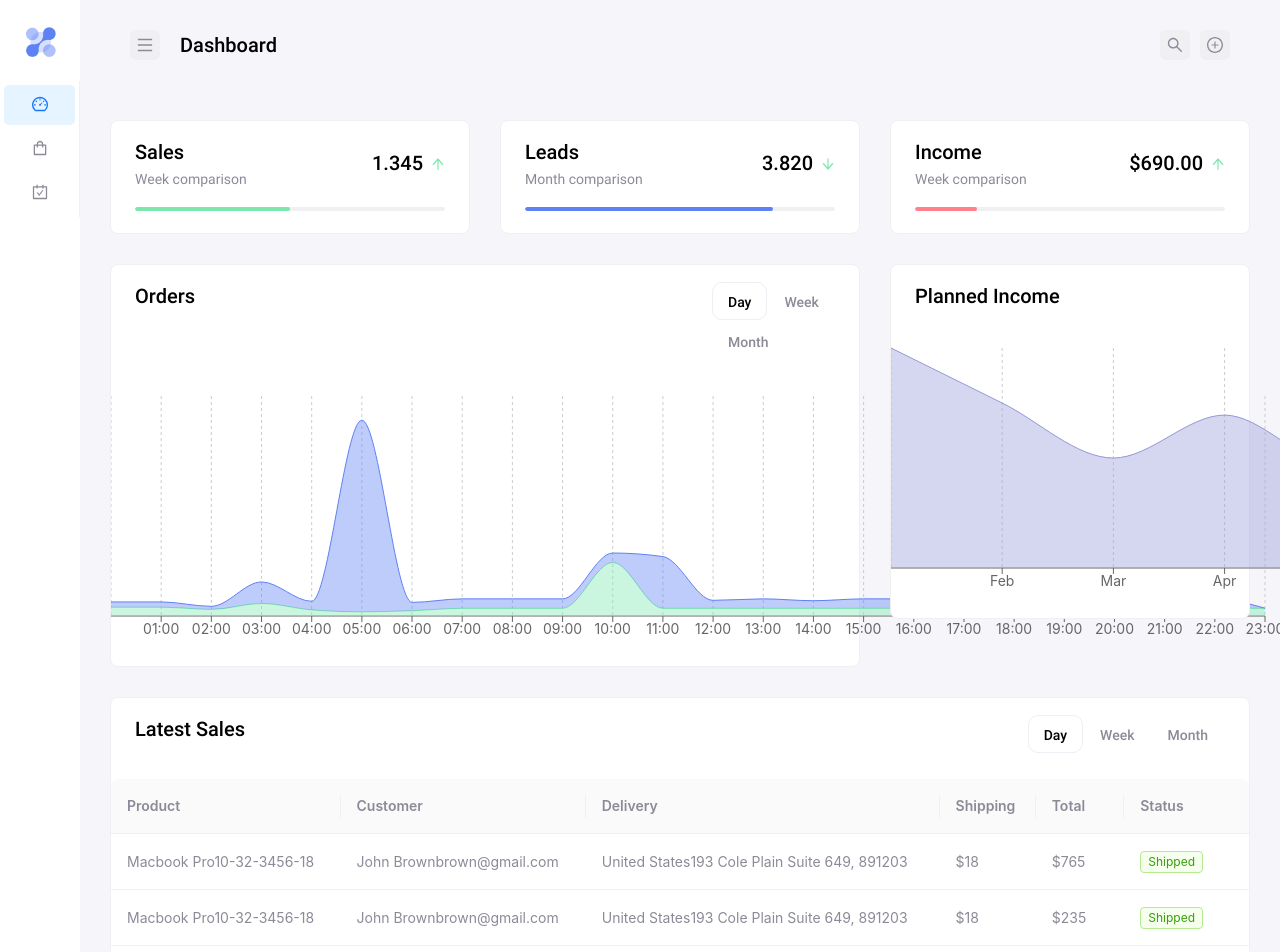
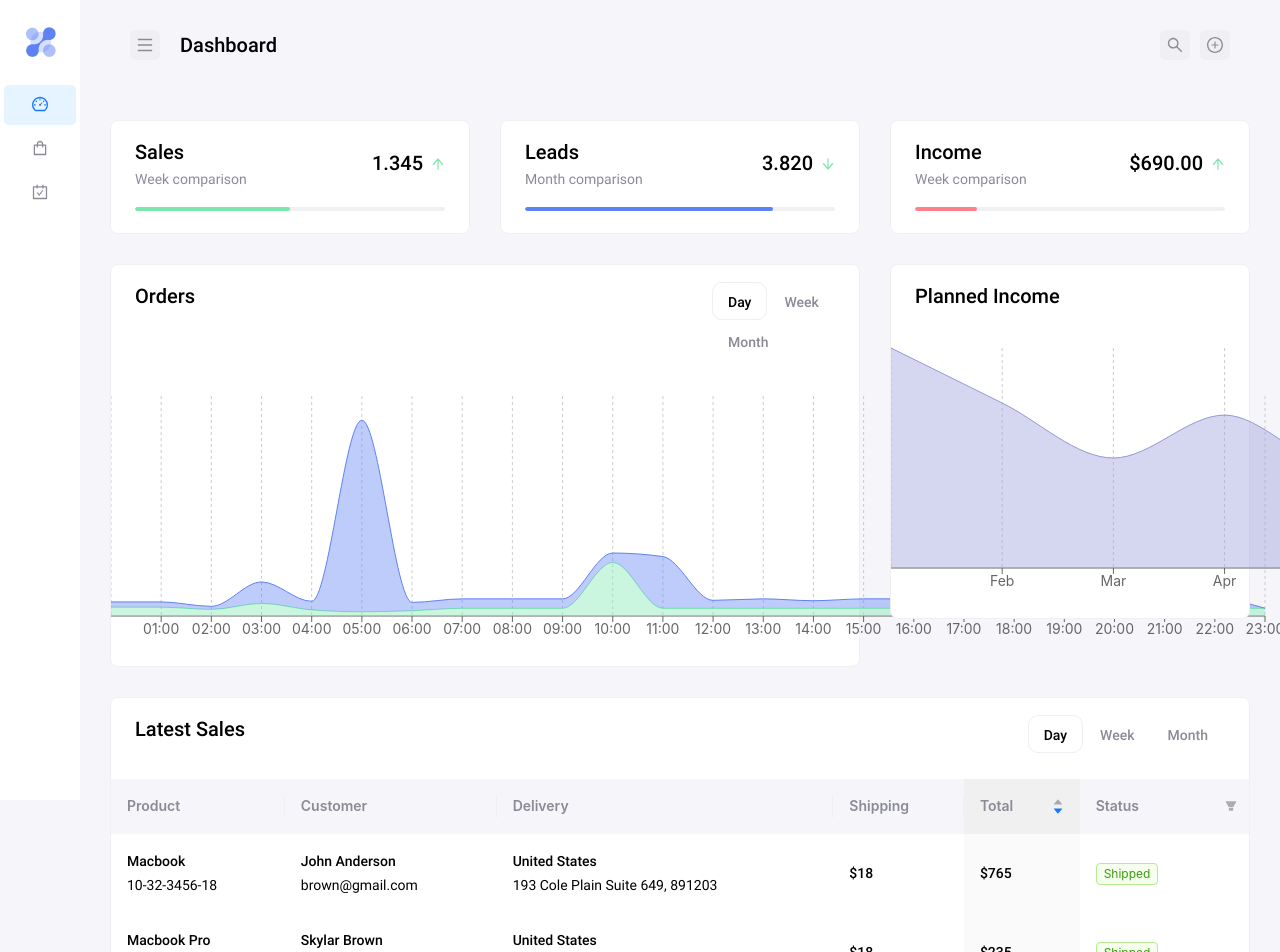
Before and after one commit to TChebun/crm_dashboard, a React (Vite) app: page / in a window 1280 px wide. Shown: the top 952 px of the page. Built offline with nearby package versions, Linux system fonts and the light colour scheme.

Commit message:
add filters for table

```diff
--- a/src/App.jsx
+++ b/src/App.jsx
@@ -19,6 +19,12 @@ const theme = {
     Card: {
       bodyPadding: "0",
     },
+    Table: {
+      headerBg: "#f5f5fa",
+      headerBorderRadius: 0,
+      headerColor: "#8b8b98",
+      borderColor: "transparent",
+    },
   },
 };
 
--- a/src/assets/scss/style.scss
+++ b/src/assets/scss/style.scss
@@ -23,16 +23,23 @@ body {
 
 .sider {
   padding-top: 1.25rem;
-
+  height: 100vh;
+  position: sticky;
+  top: 0;
   &__logo {
     padding-bottom: 1.25rem;
   }
   &__link {
     font-family: "RM", sans-serif;
   }
+
+  .ant-menu-light.ant-menu-root.ant-menu-inline,
+  .ant-menu-light.ant-menu-root.ant-menu-vertical {
+    border-inline-end: none;
+  }
+
+  .ant-layout {
+    font-family: "RR", sans-serif;
+    font-size: 16px;
+  }
 }
-
-.ant-layout {
-  font-family: "RR", sans-serif;
-  font-size: 16px;
-}
--- a/src/pages/Main/Main.jsx
+++ b/src/pages/Main/Main.jsx
@@ -1,5 +1,5 @@
 import { useEffect, useState } from "react";
-import { Row, Col, Tag, Table } from "antd";
+import { Row, Col, Tag, Table, Empty } from "antd";
 import { AreaChart, Area, XAxis, CartesianGrid, Tooltip } from "recharts";
 import DashboardCard from "../../components/DashboardCard/DashboardCard";
 import CardWrapper from "../../components/CardWrapper/CardWrapper";
@@ -7,6 +7,23 @@ import CardWrapper from "../../components/CardWrapper/CardWrapper";
 import { UPPERCARDS, ORDERSDAY, ORDERSWEEK, ORDERSMONTH, PLANNEDMONTH, TABLEDAY } from "./dictionary";
 
 import "./main.scss";
+
+const Main = () => {
+  const [ordersPeriod, setOrdersPeriod] = useState("day");
+  const [salesPeriod, setSalesPeriod] = useState("day");
+  const [orders, SetOrders] = useState([]);
+  const [dataTable, setDataTable] = useState([]);
+  const [filter, setFilter] = useState("");
+  const [sorter, setSorter] = useState("");
+
+  const handleTableChange = (_, filters, sort) => {
+    if (filters) {
+      setFilter(filters.status);
+    }
+
+    if (sort) {
+    }
+  };
 
   const columns = [
     {
@@ -52,12 +69,37 @@ const columns = [
       title: "Total",
       dataIndex: "total",
       key: "total",
+      defaultSortOrder: "descend",
+      sorter: (a, b) => a.total - b.total,
       render: (text) => <div className="table-product__name">${text}</div>,
     },
     {
       title: "Status",
       key: "status",
       dataIndex: "status",
+      filters: [
+        {
+          text: "Shipped",
+          value: "Shipped",
+        },
+        {
+          text: "Delivery",
+          value: "Delivery",
+        },
+        {
+          text: "Processing",
+          value: "Processing",
+        },
+      ],
+      // onFilter: (value, record) => {
+      //   // console.log("value: " + value);
+      //   // console.log(record);
+      //   // const data = TABLEDAY.filter((el) => el.status.indexOf(value) === 0);
+
+      //   setFilter(value);
+      //   // console.log(record.status.indexOf(value));
+      //   return record.status.indexOf(value) === 0;
+      // },
       render: (text) => {
         let color;
         if (text === "Shipped") {
@@ -70,16 +112,27 @@ const columns = [
     },
   ];
 
-const Main = () => {
-  const [ordersPeriod, setOrdersPeriod] = useState("day");
-  const [salesPeriod, setSalesPeriod] = useState("day");
-  const [orders, SetOrders] = useState([]);
-
   useEffect(() => {
     if (ordersPeriod === "day") SetOrders(ORDERSDAY);
     if (ordersPeriod === "week") SetOrders(ORDERSWEEK);
     if (ordersPeriod === "month") SetOrders(ORDERSMONTH);
   }, [ordersPeriod]);
+
+  useEffect(() => {
+    setDataTable(TABLEDAY.filter((_, ind) => ind < 3));
+  }, []);
+
+  useEffect(() => {
+    if (filter) {
+      const data = filter.reduce((prev, cur) => {
+        const el = TABLEDAY.filter((el) => el.status === cur);
+
+        return [...prev, ...el];
+      }, []);
+
+      setDataTable(data.filter((_, ind) => ind < 3));
+    }
+  }, [filter]);
 
   return (
     <div className="main">
@@ -148,7 +201,13 @@ const Main = () => {
           <CardWrapper title="Latest Sales" period={salesPeriod} setPeriod={setSalesPeriod}>
             <Col span={24}>
               <div className="main__table">
-                <Table columns={columns} dataSource={TABLEDAY} />
+                <Table
+                  onChange={handleTableChange}
+                  columns={columns}
+                  dataSource={dataTable}
+                  locale={<Empty description="Пусто" />}
+                  pagination={false}
+                />
               </div>
             </Col>
           </CardWrapper>
--- a/src/pages/Main/dictionary.js
+++ b/src/pages/Main/dictionary.js
@@ -280,11 +280,11 @@ export const TABLEDAY = [
   {
     key: "1",
     product: {
-      name: "Macbook Pro",
+      name: "Macbook",
       id: "10-32-3456-18",
     },
     customer: {
-      name: "John Brown",
+      name: "John Anderson",
       email: "brown@gmail.com",
     },
     delivery: {
@@ -302,7 +302,7 @@ export const TABLEDAY = [
       id: "10-32-3456-18",
     },
     customer: {
-      name: "John Brown",
+      name: "Skylar Brown",
       email: "brown@gmail.com",
     },
     delivery: {
@@ -316,11 +316,11 @@ export const TABLEDAY = [
   {
     key: "3",
     product: {
-      name: "Macbook Pro",
+      name: "Iphone",
       id: "10-32-3456-18",
     },
     customer: {
-      name: "John Brown",
+      name: "John Doe",
       email: "brown@gmail.com",
     },
     delivery: {
@@ -334,11 +334,11 @@ export const TABLEDAY = [
   {
     key: "4",
     product: {
-      name: "Macbook Pro",
+      name: "Android",
       id: "10-32-3456-18",
     },
     customer: {
-      name: "John Brown",
+      name: "Malder",
       email: "brown@gmail.com",
     },
     delivery: {
@@ -352,11 +352,11 @@ export const TABLEDAY = [
   {
     key: "5",
     product: {
-      name: "Macbook Pro",
+      name: "Пылесос",
       id: "10-32-3456-18",
     },
     customer: {
-      name: "John Brown",
+      name: "Евдокия",
       email: "brown@gmail.com",
     },
     delivery: {
--- a/src/pages/Main/main.scss
+++ b/src/pages/Main/main.scss
@@ -45,4 +45,23 @@
   &__chart {
     margin: 20px 0;
   }
+
+  &__table {
+    .table-product {
+      &__box {
+        display: flex;
+        flex-direction: column;
+        row-gap: 0.125rem;
+      }
+      &__name {
+        color: #000000;
+        font-family: "RM", sans-serif;
+      }
+
+      &__item {
+        color: #000000;
+        font-family: "RR", sans-serif;
+      }
+    }
+  }
 }
```
Lines whose indentation alone changed are shown as unchanged.
